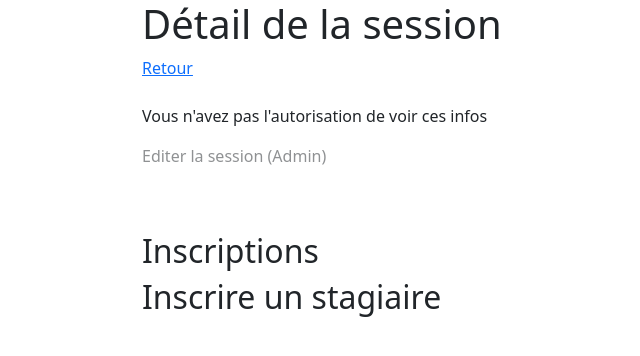
After one commit to baku67/ELAN_Symfony_Sessions, a Symfony app: template templates/session/sessionDetail.html.twig in a window 1280 px wide. The commit adds this page. Shown: the top 356 px of the page, without its empty margins (82-722 px from the left). Run offline with Twig, Linux system fonts and the light colour scheme; the template is opened without the code that fills it, so the values that code supplies are empty; some libraries are stand-ins or nearby versions.

Commit message:
Ajout des count sessions (+par statuts) & WIP sessionDetail

```diff
--- /dev/null
+++ b/templates/session/sessionDetail.html.twig
@@ -0,0 +1,51 @@
+{% extends 'base.html.twig' %}
+
+{% block title %}Détail session{% endblock %}
+
+
+{% block body %}
+
+    <h1>Détail de la session {{ session }}</h1>
+    {# Retour sur la fiche formation #}
+    <a href="{{ path('app_trainingDetail', {'id':session.training.id }) }}">Retour</a>
+
+    <br><br>
+
+    {# {% if is_granted('ROLE_ADMIN') %} #}
+    {% if app.user %}
+
+        <p>Infos</p>
+        <ul>
+            <li>Formation: {{ session.training }} </li>
+            <li>Session: {{ session }} </li>
+            <li>Formateur: {{ session.trainer }} </li>
+            <li>Date de début: {{ session.beginDate|date("m/d/Y") }} </li>
+            <li>Date de fin: {{ session.endDate|date("m/d/Y") }} </li>
+            <li>Places: {{ session.nbrPlaces }}</li>
+        </ul>
+
+    {% else %}
+
+        <p>Vous n'avez pas l'autorisation de voir ces infos</p>
+
+    {% endif %}
+
+
+    {% if is_granted('ROLE_ADMIN') %}
+        <a href="{{ path('app_editSession', {'id': session.id }) }}">Editer la session</a>
+    {% else %}
+        <p style="opacity: 0.5">Editer la session (Admin)</p>
+    {% endif %}
+
+
+    <br><br>
+    <h2>Inscriptions</h2>
+    {# Nbr inscrits à coté du titre () #}
+    {# Colonne <a>"-"</a> pour désinscrire un stagiaire #}
+
+    <h2>Inscrire un stagiaire<h2>
+    {# Mettre un dataTables avec recherche intégré qui affiche uniquement les stagiaire qui sont pas inscrit à cette session (!) et ajouter une colonne <a>"+"</a> dans la table #}
+
+
+
+{% endblock %}
```
Also changed, not shown: src/Controller/SessionController.php (+17 -0 lines), src/Controller/TrainingController.php (+10 -1 lines), templates/training/trainingDetail.html.twig (+20 -16 lines).
